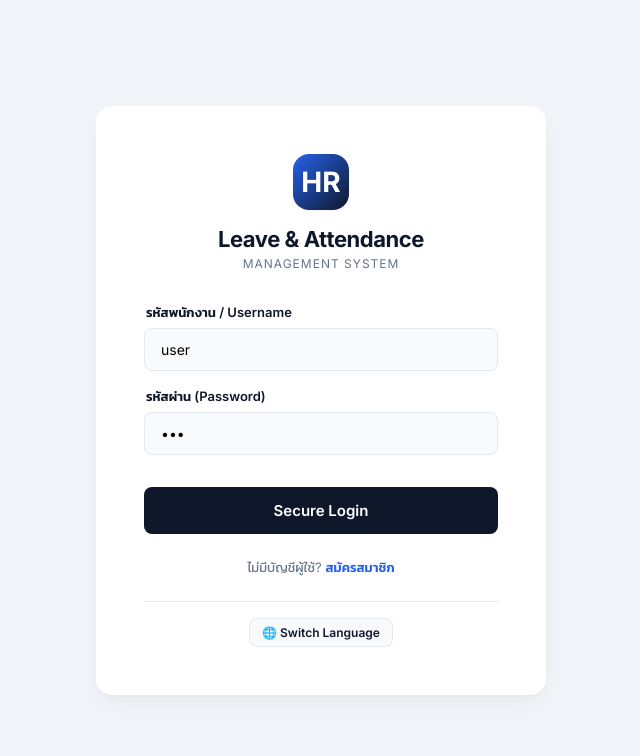
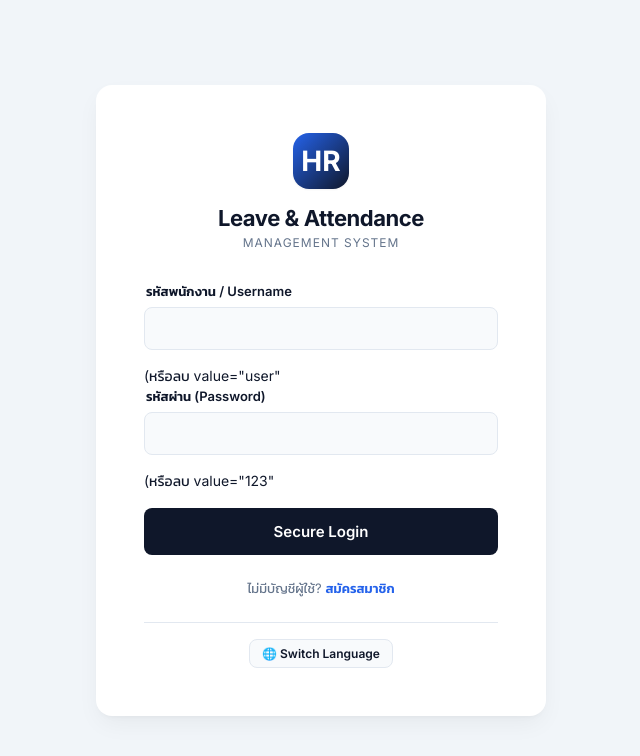
Before and after one commit to jpichet1997/Leave-Attendance-Management-System, a plain HTML site: page index.html in a window 1280 px wide. Shown: the whole page, without its empty margins (319-959 px from the left). Drawn offline with nearby package versions, Linux system fonts and the light colour scheme; no server answers.

Commit message:
Update index.html

```diff
--- a/index.html
+++ b/index.html
@@ -19,9 +19,9 @@
             <div id="form-login">
                 <form onsubmit="event.preventDefault(); Auth.login();">
                     <label class="th-en" data-th="รหัสพนักงาน / Username" data-en="Employee ID / Username">รหัสพนักงาน / Username</label>
-                    <input type="text" id="login-user" value="user" required>
+                    <input type="text" id="login-user" value="" required> (หรือลบ value="user"
                     <label class="th-en" data-th="รหัสผ่าน (Password)" data-en="Password">รหัสผ่าน (Password)</label>
-                    <input type="password" id="login-pass" value="123" required>
+                    <input type="password" id="login-pass" value="" required> (หรือลบ value="123"
                     <button type="submit" class="btn-secure" style="margin-top: 16px;">Secure Login</button>
                 </form>
                 <div style="margin-top: 24px; text-align: center; font-size: 13px; color: var(--text-muted);">
```
